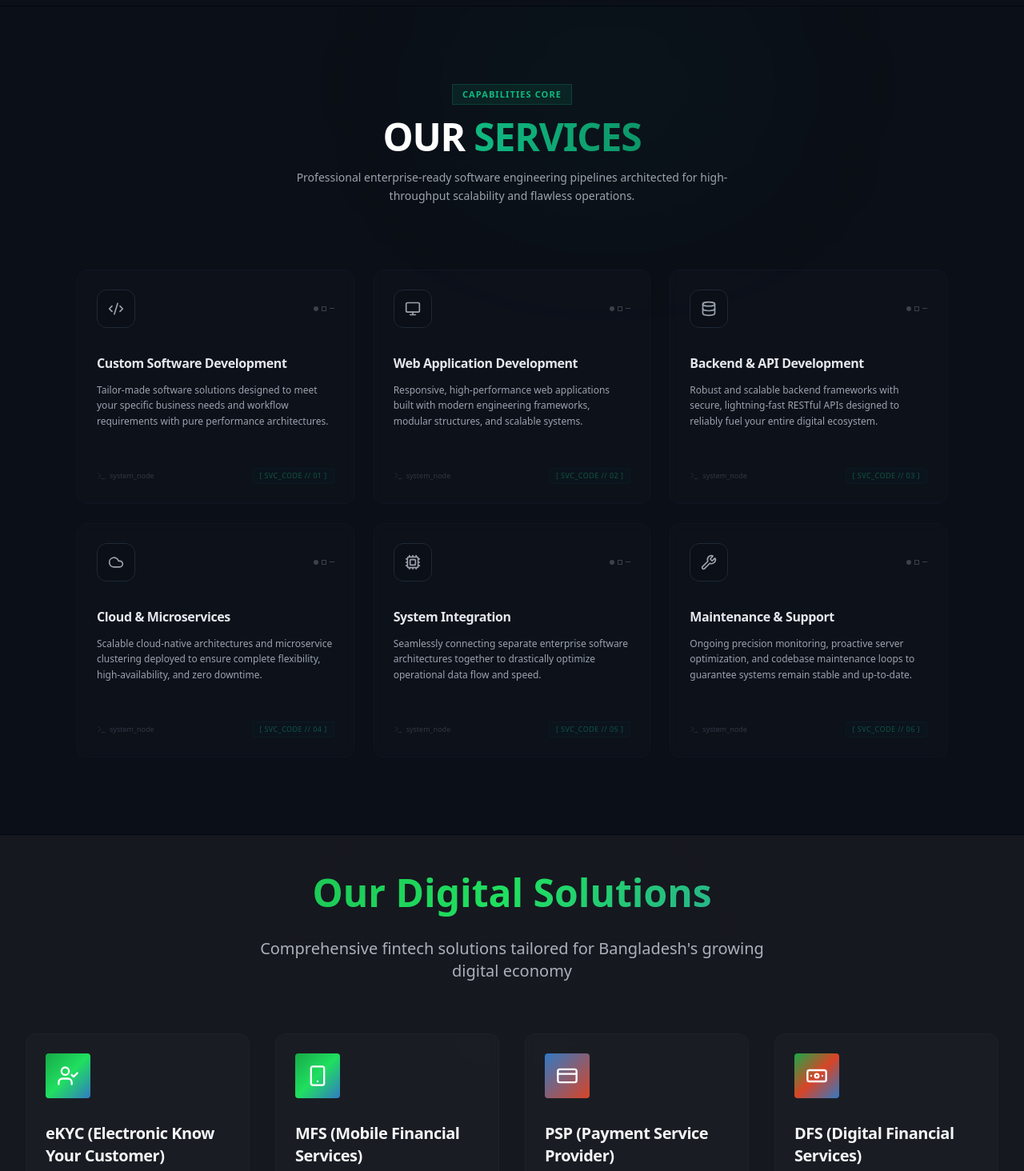
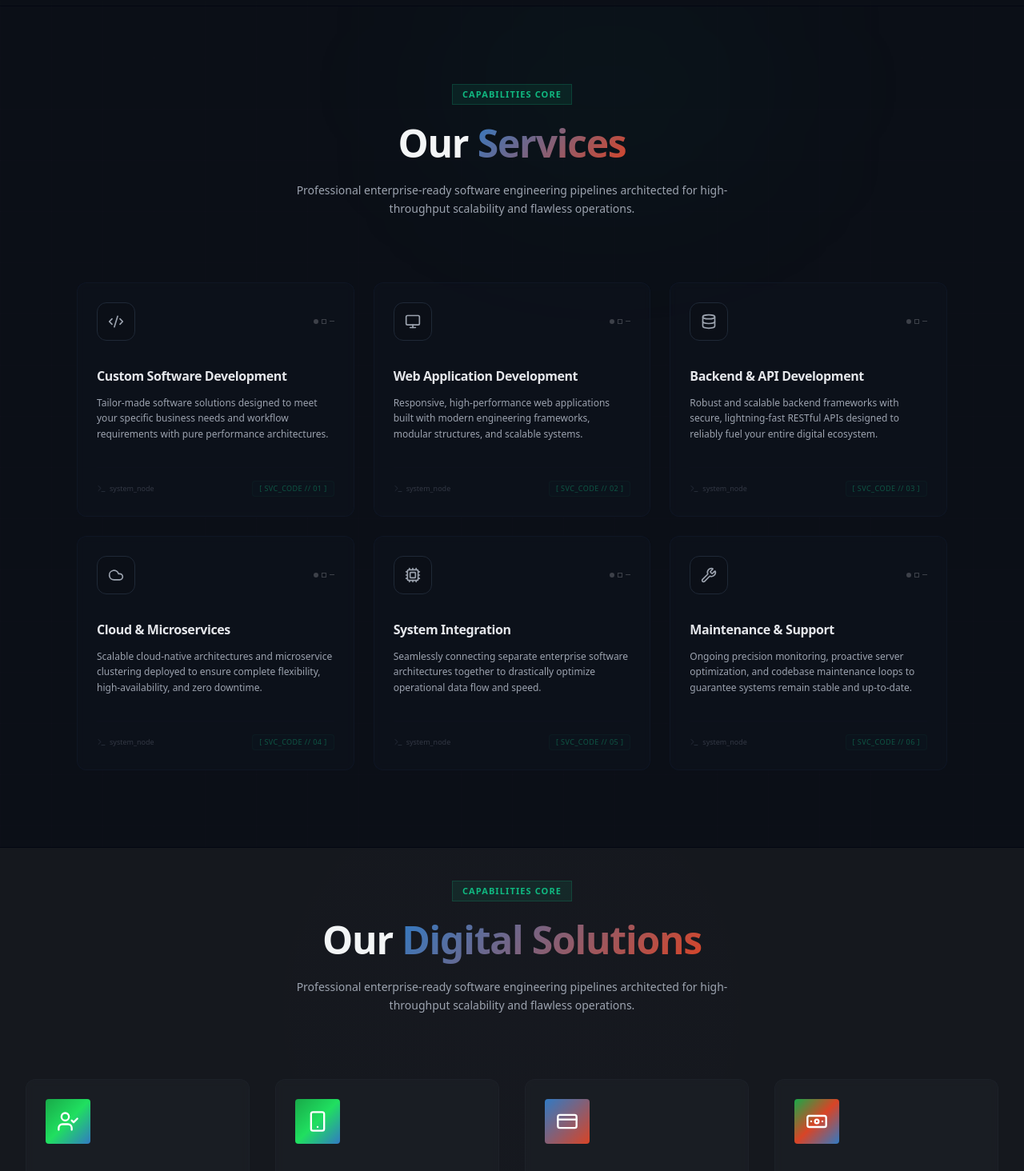
Before and after one commit to integriqit/portfolio, a React (Vite) app: page / in a window 1280 px wide. Shown: the part 800-2264 px from the top of the page at 80% size. Built offline with nearby package versions, Linux system fonts and the light colour scheme.

Commit message:
title theme updated

```diff
--- a/src/components/Features.tsx
+++ b/src/components/Features.tsx
@@ -18,9 +18,9 @@ const Features = () => {
             </span>
           </div>
 
-          <h2 className="text-4xl md:text-5xl font-black text-foreground mb-6 tracking-tight flex flex-col">
-            Smart Finance for
-            <span className="bg-gradient-secondary bg-clip-text text-transparent block py-2">
+          <h2 className="text-3xl md:text-5xl font-bold tracking-tight text-foreground mb-4">
+            Smart Finance for <br />
+            <span className="bg-gradient-secondary bg-clip-text text-transparent inline-block py-2">
               Everyday Life
             </span>
           </h2>
--- a/src/components/OurClients.tsx
+++ b/src/components/OurClients.tsx
@@ -56,9 +56,9 @@ export default function OurClients() {
             </span>
           </div>
 
-          <h2 className="text-3xl sm:text-4xl md:text-5xl font-black text-white tracking-tight leading-none">
+          <h2 className="text-3xl md:text-5xl font-bold tracking-tight text-foreground mb-4">
             Trusted by Powering <br />
-            <span className="bg-gradient-to-r from-[#10B981] to-emerald-500 bg-clip-text text-transparent">
+            <span className="bg-gradient-secondary bg-clip-text text-transparent inline-block py-2">
               Market Leaders
             </span>
           </h2>
--- a/src/components/OurServices.tsx
+++ b/src/components/OurServices.tsx
@@ -69,9 +69,9 @@ export default function OurServices() {
               Capabilities Core
             </span>
           </div>
-          <h2 className="text-3xl md:text-5xl font-bold tracking-tight text-white uppercase">
+          <h2 className="text-3xl md:text-5xl font-bold tracking-tight text-foreground mb-4">
             Our{' '}
-            <span className="bg-gradient-to-r from-[#10B981] to-[#0d9668] bg-clip-text text-transparent">
+            <span className="bg-gradient-secondary bg-clip-text text-transparent inline-block py-2">
               Services
             </span>
           </h2>
--- a/src/components/Services.tsx
+++ b/src/components/Services.tsx
@@ -1,7 +1,7 @@
 import { ArrowRight } from 'lucide-react';
 import { Link } from 'react-router-dom';
 import { Card, CardContent, CardDescription, CardHeader, CardTitle } from '../components/ui/Card';
-import { services, solutions } from '../data/services';
+import { services } from '../data/services';
 
 const Services = () => {
   return (
@@ -12,13 +12,27 @@ const Services = () => {
       </div>
 
       <div className="container mx-auto px-4 lg:px-8 relative z-10">
-        <div className="text-center mb-16">
-          <h2 className="text-4xl md:text-5xl font-black text-foreground mb-6">
-            <span className="bg-gradient-primary bg-clip-text text-transparent block py-2">
-              Our Digital Solutions
+        <div className="text-center mb-20 px-4">
+          {/* Monospace System Pill Badge */}
+          <div className="inline-flex items-center px-3 py-1 bg-[#10B981]/10 border border-[#10B981]/20 rounded-md mb-4 select-none">
+            <span className="text-[11px] font-mono font-semibold uppercase tracking-widest text-[#10B981]">
+              Capabilities Core
+            </span>
+          </div>
+
+          {/* Main Headliner Section */}
+          <h2 className="text-3xl md:text-5xl font-bold tracking-tight text-foreground mb-4">
+            Our{' '}
+            <span className="bg-gradient-secondary bg-clip-text text-transparent inline-block py-2">
+              Digital Solutions
             </span>
           </h2>
-          <p className="text-xl text-muted-foreground max-w-2xl mx-auto">{solutions.subtitle}</p>
+
+          {/* Subtitle Content Layer */}
+          <p className="text-sm text-gray-400 max-w-xl mx-auto mt-4 leading-relaxed font-normal">
+            Professional enterprise-ready software engineering pipelines architected for
+            high-throughput scalability and flawless operations.
+          </p>
         </div>
 
         <div className="grid md:grid-cols-2 lg:grid-cols-4 gap-8">
```
